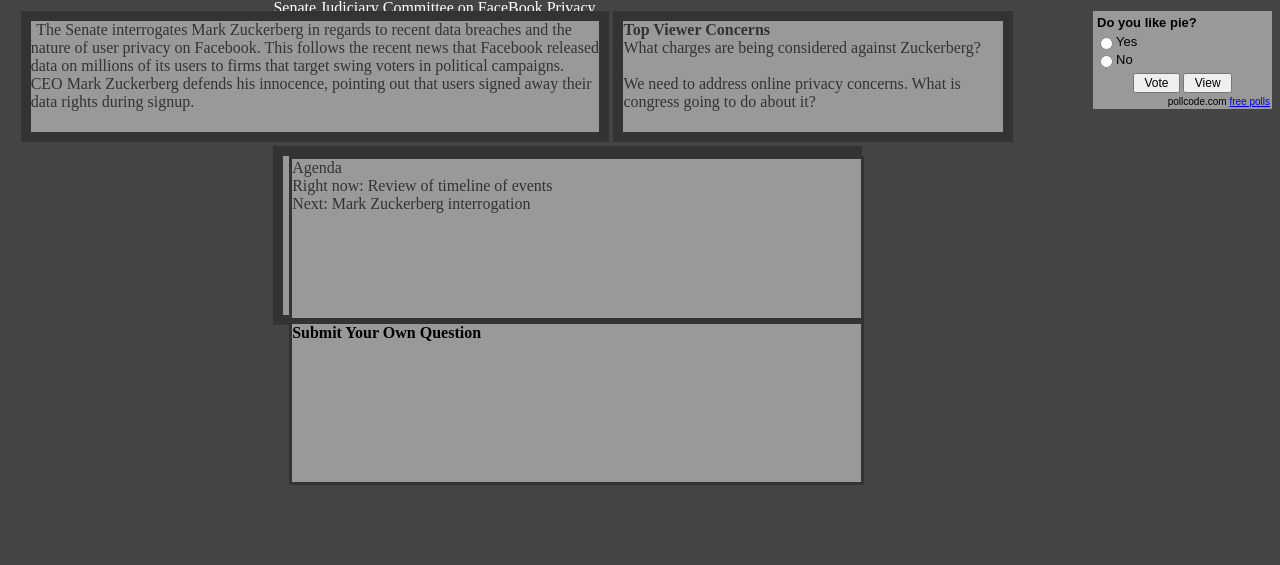
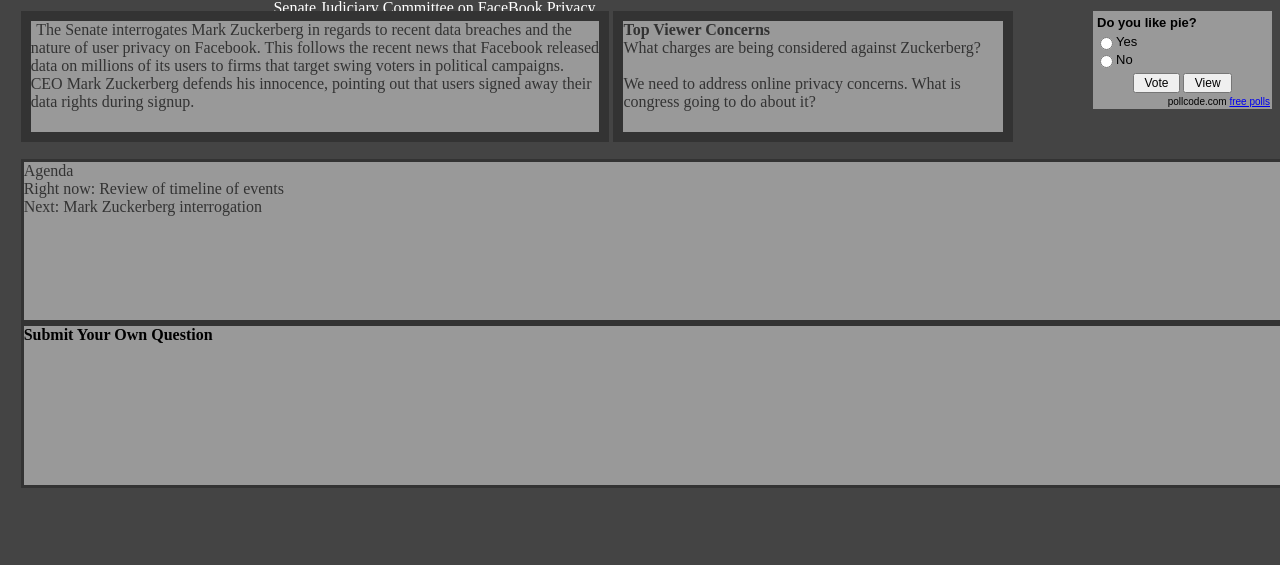
Before and after one commit to tarkin96/4140Spring2018, a PHP site: page /user_page1.php in a window 1280 px wide. Shown: the part 629-1194 px from the top of the page. Run offline with PHP 8.4, Linux system fonts and the light colour scheme; a user stored in the database is signed in; data comes from the database, SQL or seed files in the repository; data that the repository does not hold is empty; some libraries are stand-ins or nearby versions; some web fonts are replaced.

Commit message:
fixing up before turn in #24

```diff
--- a/files/mystyles(wade).css
+++ b/files/mystyles(wade).css
@@ -226,12 +226,10 @@ input.submitmsg {
 }
 
 .botmiddle {
-	border: 10px solid #333;
-	width: 45%;
+	width: 100%;
 	height: 10%;
-	margin-left: 21%;
-	background: #999;
-	float: top;
+	margin-top: 1%;
+	display: inline-block;
 }
 
 .botmiddle .agenda {
```
